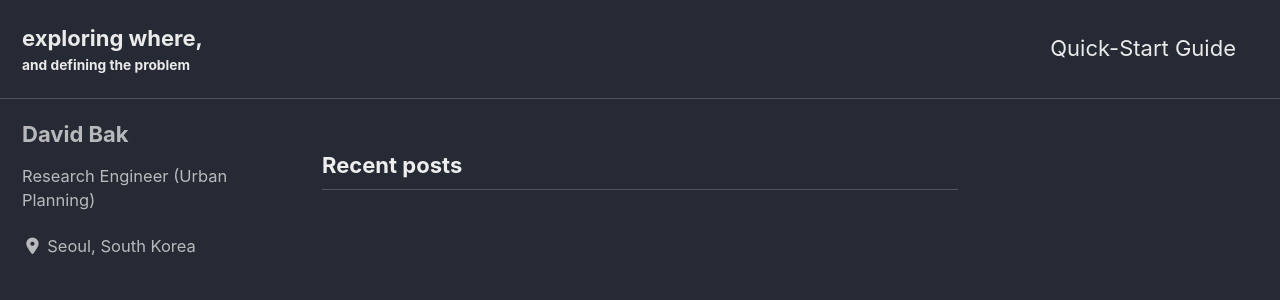
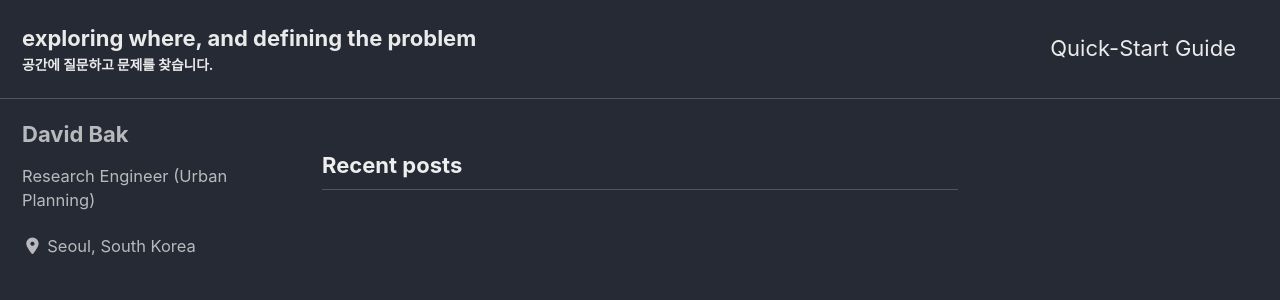
Before and after one commit to epplemint/epplemint.github.io, a Jekyll site: the page built from index.html, in a window 1280 px wide and 900 px high. Shown: the top 300 px of the window. Built offline with Jekyll 4.4.1, drawn with Linux system fonts in a browser that asks for light colours; cached includes are drawn as plain includes; nearby versions of some CDN libraries; the list of posts is cut into pages by our own code.

Commit message:
Update _config.yml

```diff
--- a/_config.yml
+++ b/_config.yml
@@ -16,11 +16,11 @@ minimal_mistakes_skin    : "dark" # "air", "aqua", "contrast", "dark", "dirt", "
 
 # Site Settings
 locale                   : "en-US"
-title                    : "exploring where, "
+title                    : "exploring where, and defining the problem"
 title_separator          : ";"
-subtitle                 :  and defining the problem # site tagline that appears below site title in masthead
+subtitle                 :  "공간에 질문하고 문제를 찾습니다." # site tagline that appears below site title in masthead
 name                     : "David Bak"
-description              : "공간에 질문하고 문제를 찾습니다." #
+description              : " " #
 url                      : epplemint.github.io # the base hostname & protocol for your site e.g. "https://mmistakes.github.io"
 baseurl                  : # the subpath of your site, e.g. "/blog"
 repository               : # GitHub username/repo-name e.g. "mmistakes/minimal-mistakes"
```
